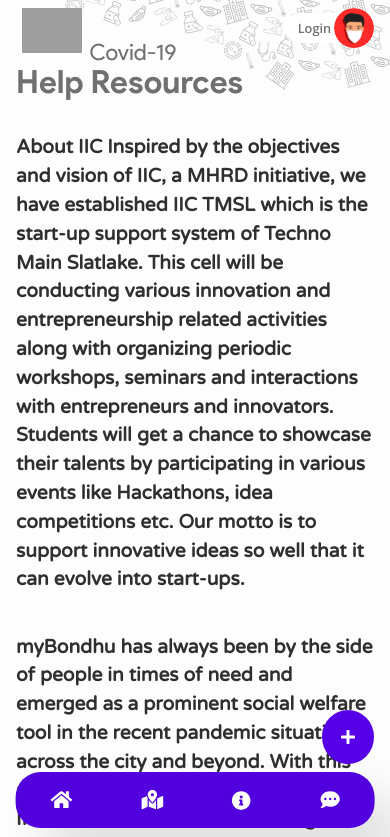
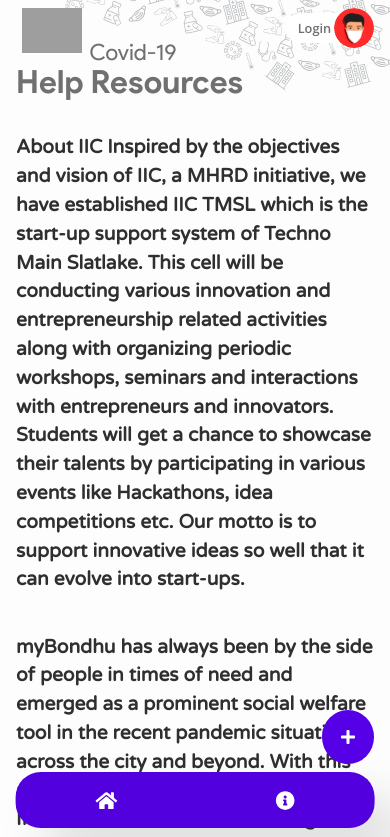
Before and after one commit to opticSquid/IIC-Covid-Help, a React (Create React App) app: page /about in a window 390 px wide. Shown: the top 837 px of the page. Built offline with nearby package versions, Linux system fonts and the light colour scheme; no server answers; grey boxes are pictures that could not be loaded.

Commit message:
fixed typo and hide mobile navigation unused links

```diff
--- a/src/components/homePage/Navigation.js
+++ b/src/components/homePage/Navigation.js
@@ -3,10 +3,10 @@ import "../../assets/styles/verticalNavigation.css";
 import { Link, useLocation } from "react-router-dom";
 import { FontAwesomeIcon } from "@fortawesome/react-fontawesome";
 import {
-  faCommentDots,
+  // faCommentDots,
   faHome,
   faInfoCircle,
-  faMapMarkedAlt,
+  // faMapMarkedAlt,
 } from "@fortawesome/free-solid-svg-icons";
 
 /* the vertical location bar */
@@ -59,20 +59,22 @@ function Navigation() {
         </div>
       </nav>
       <nav className="navigation--horizontal">
+      <Link to="/">
         <div>
           <FontAwesomeIcon icon={faHome} />
         </div>
-        <div>
+        </Link>
+        {/* <div>
           <FontAwesomeIcon icon={faMapMarkedAlt} />
-        </div>
+        </div> */}
         <Link to="/about">
           <div>
             <FontAwesomeIcon icon={faInfoCircle} />
           </div>
         </Link>
-        <div>
+        {/* <div>
           <FontAwesomeIcon icon={faCommentDots} />
-        </div>
+        </div> */}
       </nav>
     </>
   );
--- a/src/components/homePage/Services.js
+++ b/src/components/homePage/Services.js
@@ -75,7 +75,7 @@ function Services() {
   };
   const errors = (err) => {
     alert(
-      "Location Permission Denied! Emable permission to detect location",
+      "Location Permission Denied! Enable permission to detect location",
       err
     );
   };
@@ -96,7 +96,7 @@ function Services() {
           navigator.geolocation.getCurrentPosition(fetchData, errors, options);
         } else if (result.state === "denied") {
           alert(
-            "Location Permission Denied! Emable permission to detect location"
+            "Location Permission Denied! Enable permission to detect location"
           );
           defultonPermissionDenied();
         }
--- a/src/pages/AboutPage.js
+++ b/src/pages/AboutPage.js
@@ -44,7 +44,7 @@ function HomePage() {
   };
   const errors = (err) => {
     alert(
-      "Location Permission Denied! Emable permission to detect location",
+      "Location Permission Denied! Enable permission to detect location",
       err
     );
   };
@@ -63,7 +63,7 @@ function HomePage() {
           navigator.geolocation.getCurrentPosition(fetchData, errors, options);
         } else if (result.state === "denied") {
           alert(
-            "Location Permission Denied! Emable permission to detect location"
+            "Location Permission Denied! Enable permission to detect location"
           );
         }
         result.onchange = function () {};
```
